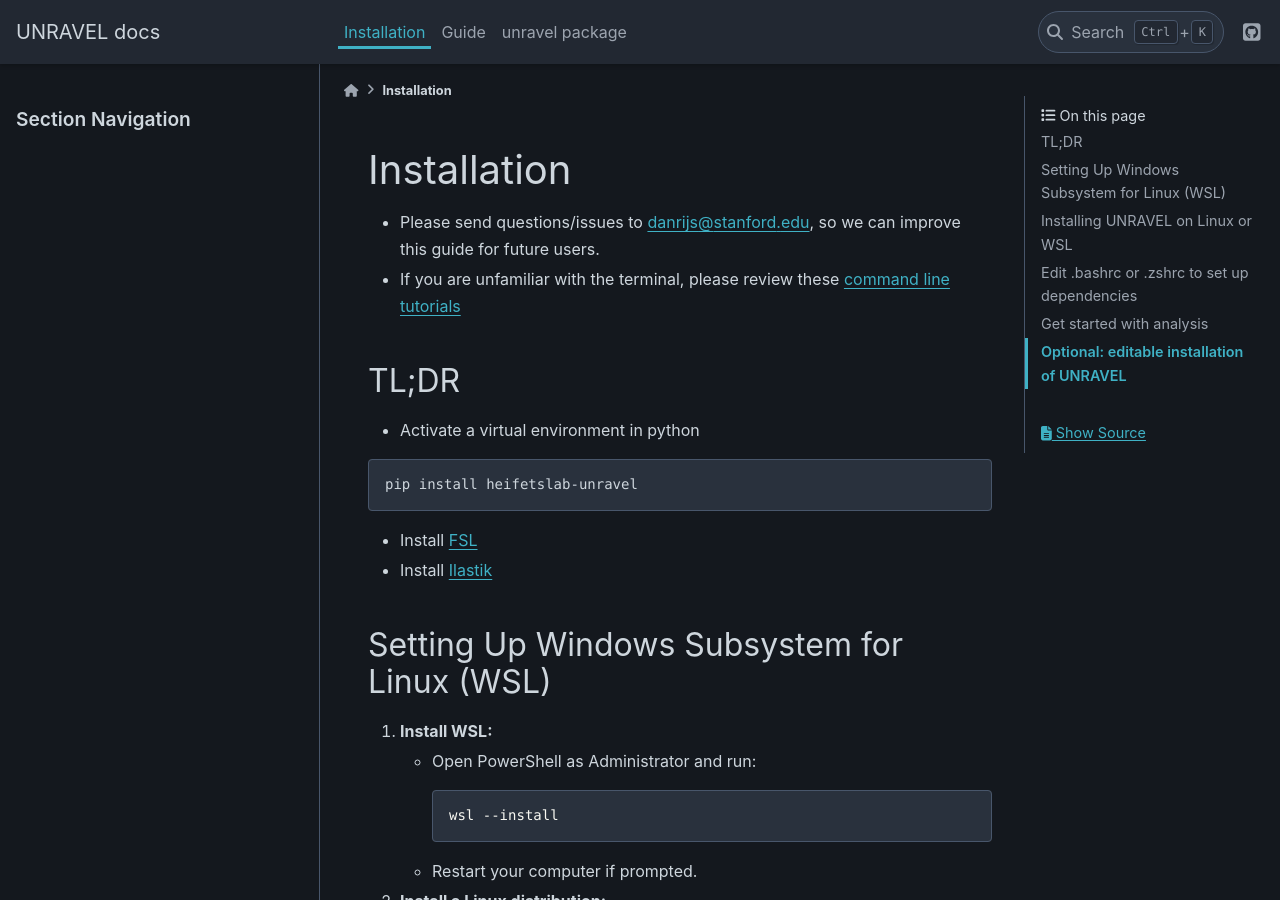
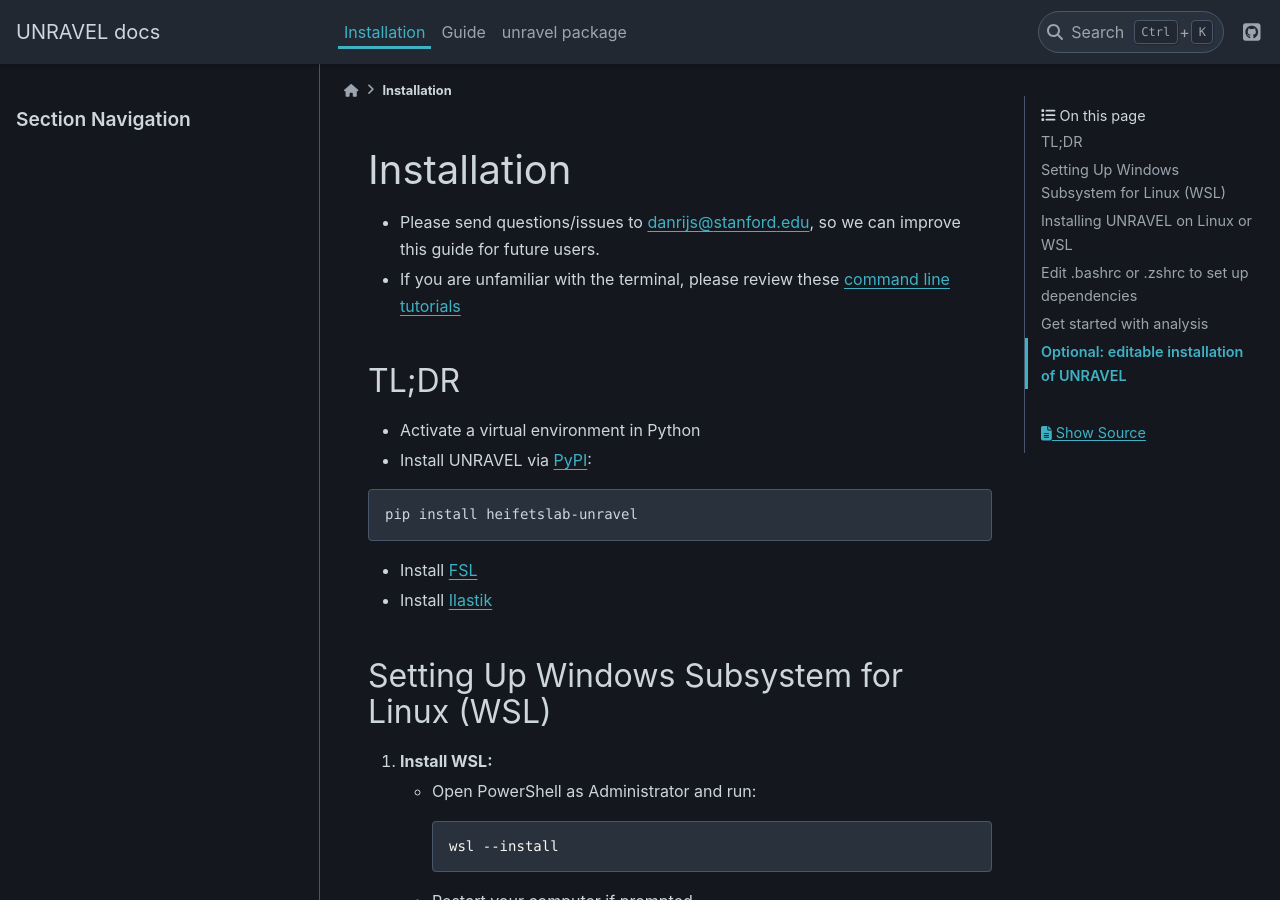
Before and after one commit to b-heifets/UNRAVEL, a Sphinx documentation site: the page built from unravel/docs/installation.md, in a window 1280 px wide and 900 px high. Built offline with Sphinx 7.4.7 and the PyData theme 0.15.4, drawn with Linux system fonts in a browser that asks for light colours.

Commit message:
Added links to the PyPI page for heifetslab-unravel

````diff
--- a/pyproject.toml
+++ b/pyproject.toml
@@ -1,5 +1,5 @@
 [project]
-name = "heifetslab_unravel"
+name = "heifetslab-unravel"
 version = "1.0.0b3"
 description = "UNRAVEL: UN-biased high-Resolution Analysis and Validation of Ensembles using Light sheet images"
 readme = "README.md"
--- a/unravel/docs/index.rst
+++ b/unravel/docs/index.rst
@@ -49,6 +49,9 @@
     * Voxel-wise analysis of fluorescent signals and cluster correction
     * Validation of hot/cold spots via cell/label density quantification at cellular resolution
 * `UNRAVEL GitHub repository <https://github.com/b-heifets/UNRAVEL/tree/main>`_
+* `UNRAVEL can be installed via the Python Package Index (PyPI) <https://pypi.org/project/heifetslab-unravel/>`_ with this command:
+  .. code-block:: bash
+      pip install heifetslab-unravel
 * `Initial UNRAVEL publication <https://www.nature.com/articles/s41386-023-01613-4>`_
 * UNRAVEL was developed by `the Heifets lab <https://heifetslab.stanford.edu/>`_ and `TensorAnalytics <https://sites.google.com/view/tensoranalytics/home?authuser=0>`_
 * Additional support/guidance was provided by:
--- a/unravel/docs/installation.md
+++ b/unravel/docs/installation.md
@@ -6,7 +6,8 @@
 
 
 ## TL;DR
-* Activate a virtual environment in python
+* Activate a virtual environment in Python
+* Install UNRAVEL via [PyPI](https://pypi.org/project/heifetslab-unravel/):
 ```bash
 pip install heifetslab-unravel
 ```
````
Also changed, not shown: README.md (+4 -0 lines), 1 other file.
